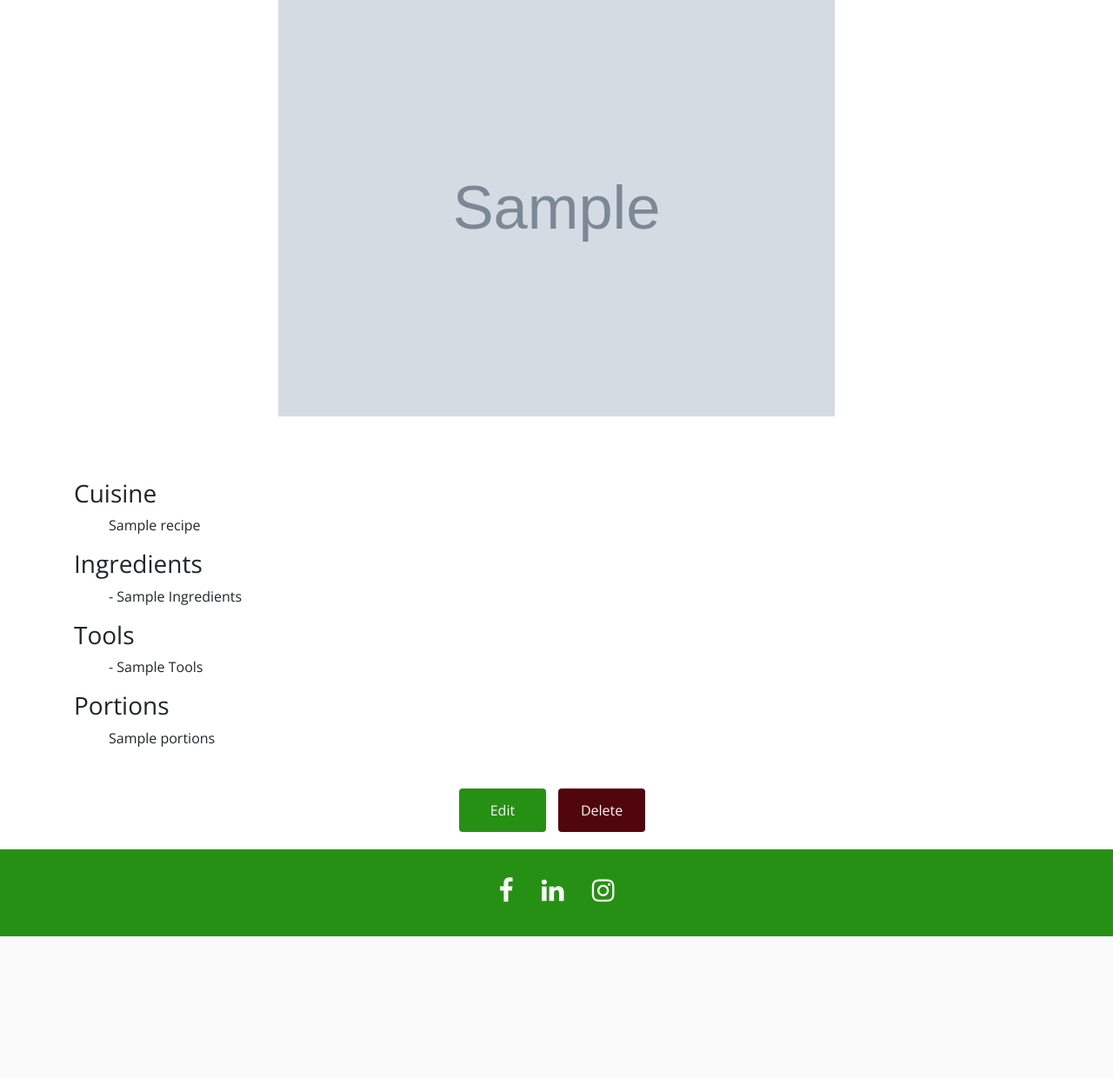
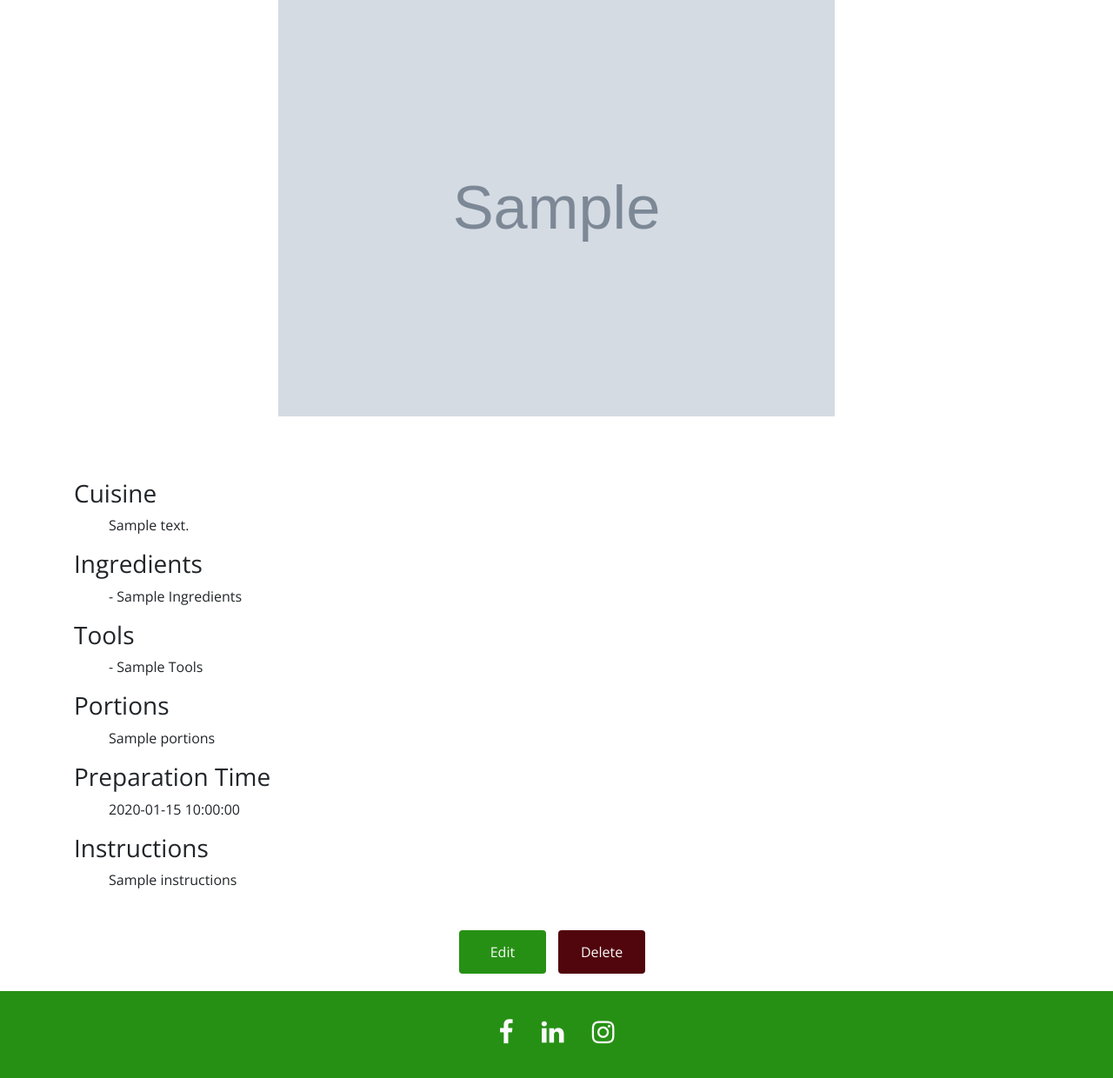
Before and after one commit to Code-Institute-Submissions/mendesfsweden-MilestoneProject3, a Flask app: template templates/recipe.html in a window 1280 px wide. Shown: the part 211-1451 px from the top of the page at 87% size. Before the commit the page ends 1288 px from the top, so only its background shows below. Run offline with Flask 2, Linux system fonts and the light colour scheme; the template is opened without the code that fills it: most values are stand-ins (such as "Sample title", 1, 10 or a date in 2020); grey boxes marked "Sample" are stand-in pictures; some libraries are stand-ins or nearby versions.

Commit message:
added the remaining fields to be displayed on recipe.html

```diff
--- a/templates/recipe.html
+++ b/templates/recipe.html
@@ -7,7 +7,7 @@
     </div>
 		<h3>Cuisine</h3>
 		<ul>
-			<li>{{recipe.cuisine_name}}</li>
+			<li>{{recipe.cuisine}}</li>
 		</ul>
 		<h3>Ingredients</h3>
 		<ul>
@@ -25,6 +25,15 @@
 		<ul>
 			<li>{{recipe.portions}}</li>
 		</ul>
+        <h3>Preparation Time</h3>
+        <ul>
+			<li>{{recipe.prep_time}}</li>
+		</ul>
+        <h3>Instructions</h3>
+        <ul>
+			<li>{{recipe.instructions}}</li>
+		</ul>
+
 		<div class="col-md-12 text-center">
 			<form id="edit_form" action="{{url_for('edit_recipe', recipe_id=recipe._id)}}" method="GET"></form>
 			<button form="edit_form" type="submit" class="btn btn-edit">Edit</button>
```
